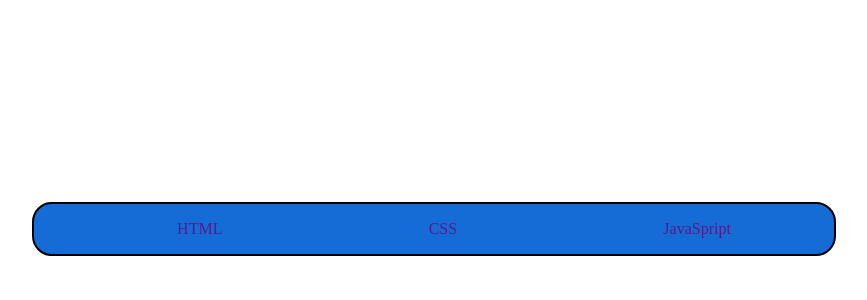
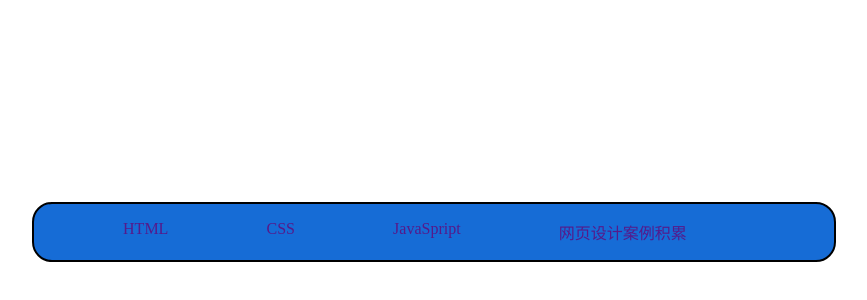
Before and after one commit to ruanzhaodong/Web-Knowledge-point, a plain HTML site: page index.html in a window 1280 px wide. Shown: the part 198-498 px from the top of the page, without its empty margins (206-1073 px from the left). Drawn offline with Linux system fonts and the light colour scheme.

Commit message:
Update index.html

```diff
--- a/index.html
+++ b/index.html
@@ -49,6 +49,7 @@
                    <li><a href="">HTML</a></li>
                    <li><a href="">CSS</a></li>
                    <li><a href="">JavaSpript</a></li>
+                   <li><a href="">网页设计案例积累</li>
                </ul>
           </div>
 </body>
```
